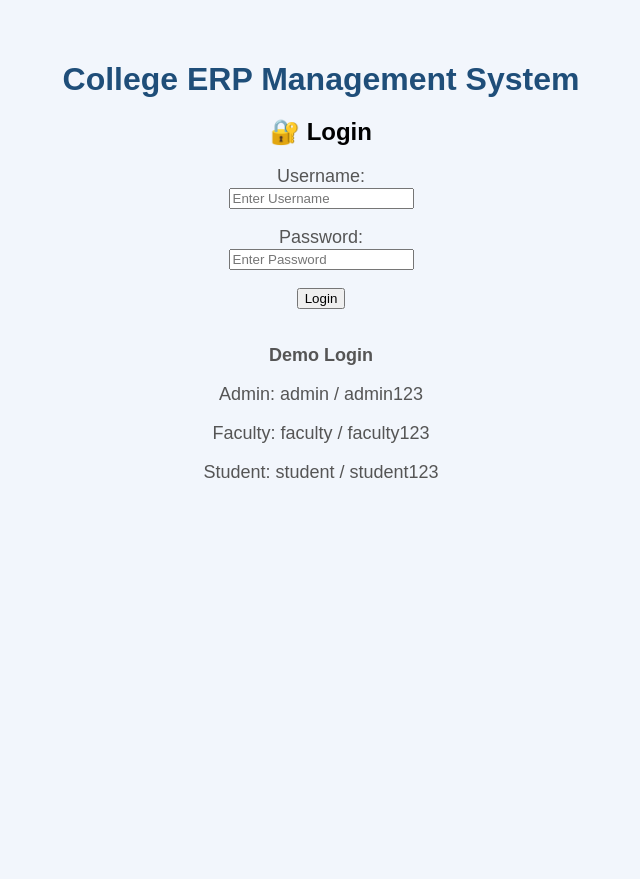
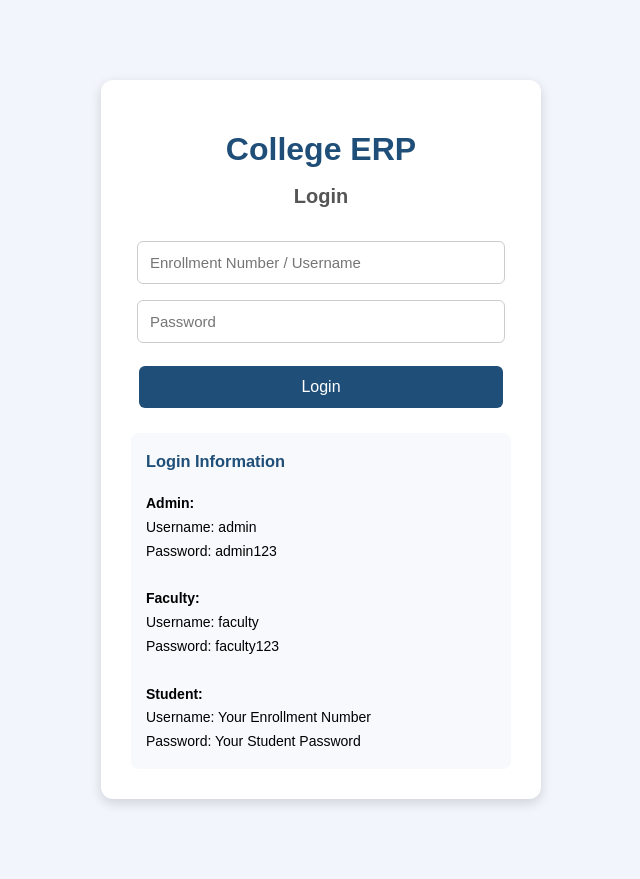
Before and after one commit to krishnachauhan0204-collab/College-ERP-Management-System, a Python web app: template templates/login.html in a window 1280 px wide. Shown: the whole page, without its empty margins (319-959 px from the left). Before the commit the page ends 478 px from the top, so only its background shows below. Run offline with Jinja, Linux system fonts and the light colour scheme; the template is opened without the code that fills it, so the values that code supplies are empty.

Commit message:
Update login.html

```diff
--- a/templates/login.html
+++ b/templates/login.html
@@ -1,69 +1,143 @@
 <!DOCTYPE html>
 <html>
+<head>
+    <title>Login - College ERP</title>
 
-<head>
-    <title>College ERP Login</title>
+    <style>
+        body {
+            font-family: Arial, sans-serif;
+            background: #f2f6fc;
+            margin: 0;
+            padding: 0;
+        }
 
-    <link rel="stylesheet"
-          href="{{ url_for('static', filename='style.css') }}">
+        .login-box {
+            width: 380px;
+            margin: 80px auto;
+            background: white;
+            padding: 30px;
+            border-radius: 12px;
+            box-shadow: 0 4px 12px rgba(0,0,0,0.15);
+            text-align: center;
+        }
+
+        h1 {
+            color: #1f4e79;
+            margin-bottom: 10px;
+        }
+
+        h2 {
+            color: #555;
+            font-size: 20px;
+            margin-bottom: 25px;
+        }
+
+        input {
+            width: 90%;
+            padding: 12px;
+            margin: 8px 0;
+            border: 1px solid #ccc;
+            border-radius: 6px;
+            font-size: 15px;
+        }
+
+        button {
+            width: 96%;
+            padding: 12px;
+            margin-top: 15px;
+            background: #1f4e79;
+            color: white;
+            border: none;
+            border-radius: 6px;
+            font-size: 16px;
+            cursor: pointer;
+        }
+
+        button:hover {
+            background: #163a5c;
+        }
+
+        .error {
+            color: red;
+            margin-bottom: 15px;
+            font-size: 14px;
+        }
+
+        .info {
+            margin-top: 25px;
+            padding: 15px;
+            background: #f7f9fc;
+            border-radius: 8px;
+            text-align: left;
+            font-size: 14px;
+            line-height: 1.7;
+        }
+
+        .info h3 {
+            color: #1f4e79;
+            margin-top: 0;
+        }
+    </style>
 </head>
 
 <body>
 
-    <h1>College ERP Management System</h1>
+    <div class="login-box">
 
-    <h2>🔐 Login</h2>
+        <h1>College ERP</h1>
+        <h2>Login</h2>
 
-    <form method="POST">
+        {% if error %}
+            <div class="error">
+                {{ error }}
+            </div>
+        {% endif %}
 
-        <p>
-            <label>Username:</label><br>
+        <form method="POST">
 
-            <input type="text"
-                   name="username"
-                   placeholder="Enter Username"
-                   required>
-        </p>
+            <input
+                type="text"
+                name="username"
+                placeholder="Enrollment Number / Username"
+                required
+            >
 
-        <p>
-            <label>Password:</label><br>
+            <input
+                type="password"
+                name="password"
+                placeholder="Password"
+                required
+            >
 
-            <input type="password"
-                   name="password"
-                   placeholder="Enter Password"
-                   required>
-        </p>
+            <button type="submit">
+                Login
+            </button>
 
-        <button type="submit">
-            Login
-        </button>
+        </form>
 
-    </form>
+        <div class="info">
 
-    {% if error %}
+            <h3>Login Information</h3>
 
-        <p style="color: red;">
-            {{ error }}
-        </p>
+            <b>Admin:</b><br>
+            Username: admin<br>
+            Password: admin123
 
-    {% endif %}
+            <br><br>
 
-    <br>
+            <b>Faculty:</b><br>
+            Username: faculty<br>
+            Password: faculty123
 
-    <p><b>Demo Login</b></p>
+            <br><br>
 
-    <p>
-        Admin: admin / admin123
-    </p>
+            <b>Student:</b><br>
+            Username: Your Enrollment Number<br>
+            Password: Your Student Password
 
-    <p>
-        Faculty: faculty / faculty123
-    </p>
+        </div>
 
-    <p>
-        Student: student / student123
-    </p>
+    </div>
 
 </body>
-
 </html>
```
